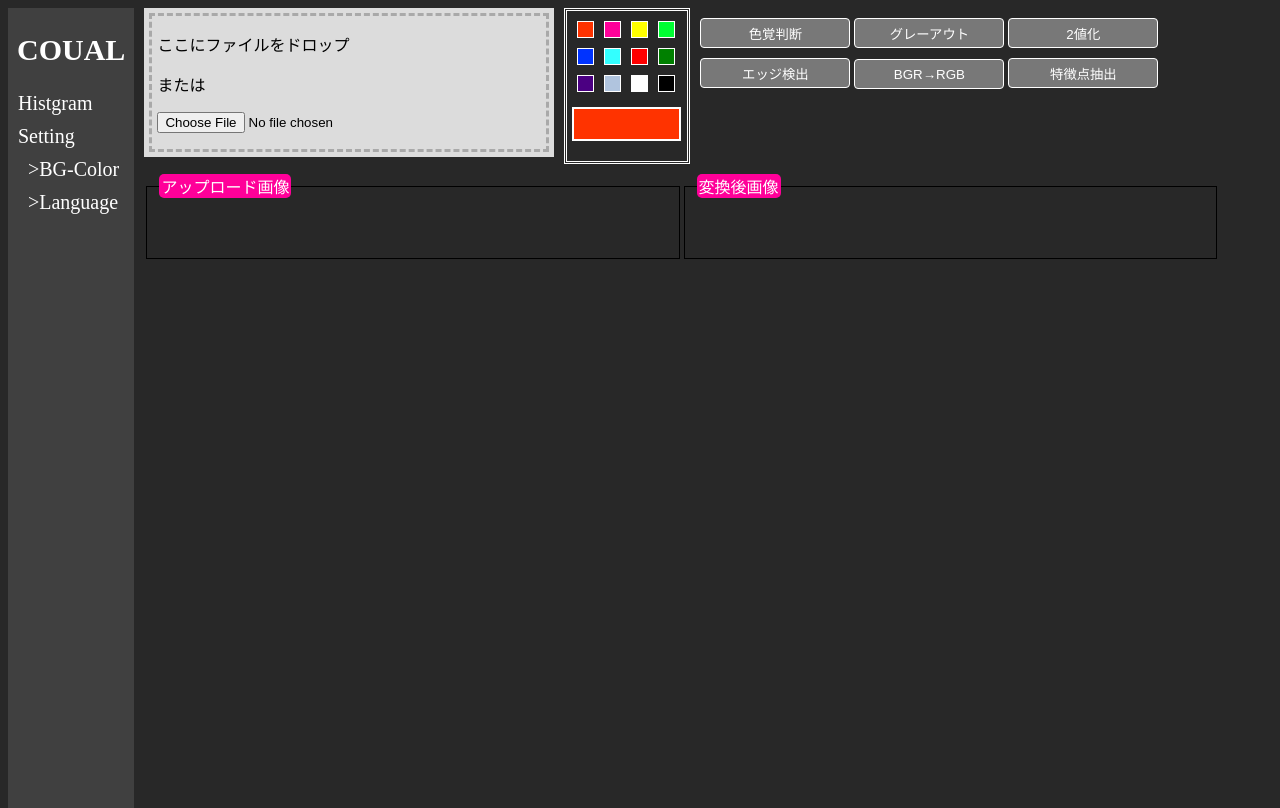
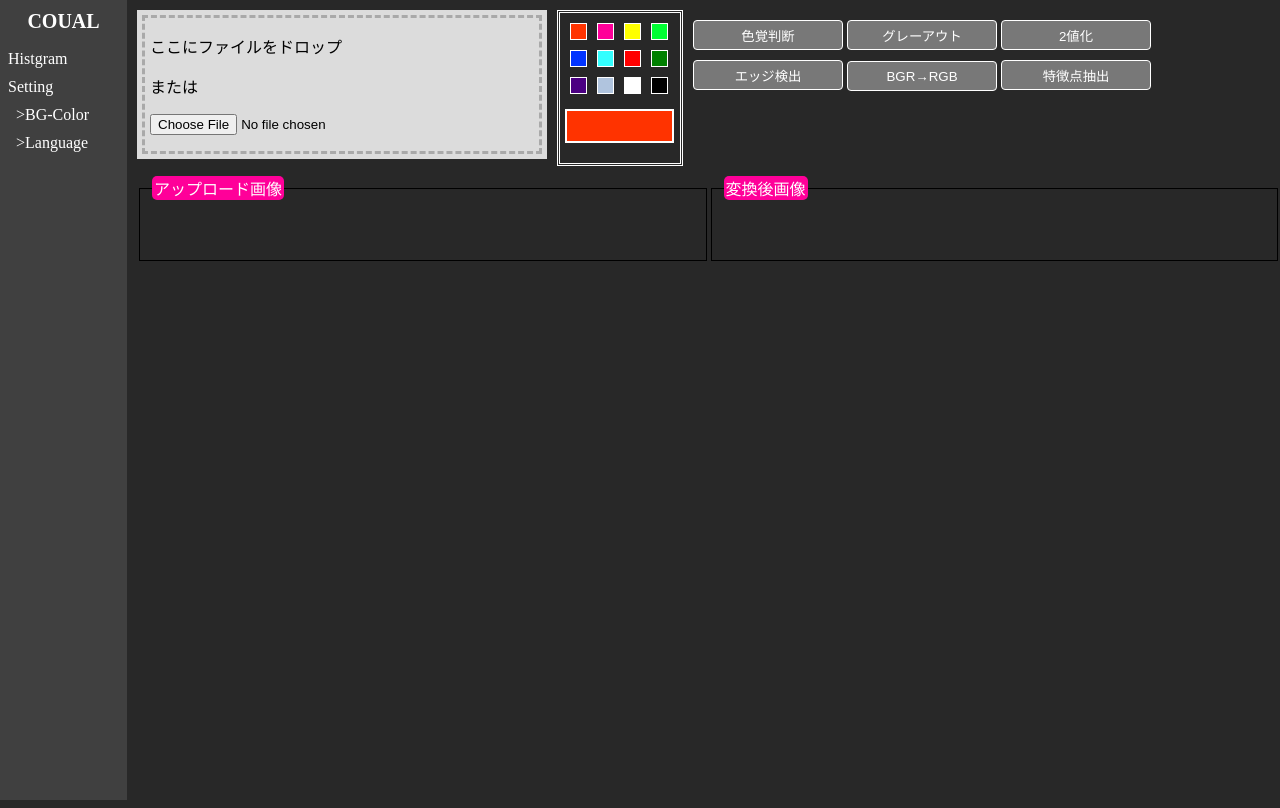
Before and after one commit to RKainuma/COUAL, a Flask app: page / in a window 1280 px wide. Run offline with Flask 2, Linux system fonts and the light colour scheme; parts of the project's set-up code (start-up, migrations or seed data) failed here and were passed over; some libraries are stand-ins or nearby versions.

Commit message:
sticky sidebar.

```diff
--- a/static/js/zoom.js
+++ b/static/js/zoom.js
@@ -1,15 +1,7 @@
 $(document).ready(function () {
-    $("#original").mousewheel(function (eo, delta, deltaX, deltaY) {
-        e.preventDefault();
-        var imageWidth = $("#original").width();
-        var imageHeight = $("#original").height();
-
-        if (deltaY < 0) {
-            $("#original").width(imageWidth + 50);
-            $("#original").css('height', imageHeight + (50 * imageHeight / imageWidth));
-        } else {
-            $("#original").width(imageWidth - 50);
-            $("#original").css('height', imageHeight + (-50 * imageHeight / imageWidth));
-        }
+    $(window).resize(function () {
+        $("html").height($("#main").height() + $("#original").height());
+        $("body").height($("#main").height() + $("#original").height());
+        $("#sidebar_div").height($("#main").height() + $("#original").height());
     });
 });
--- a/static/styles/main.css
+++ b/static/styles/main.css
@@ -5,24 +5,35 @@ html {
 body {
   background-color: #282828;
   height: 100%;
+  display: flex;
+  margin: 0px
 }
 
 main {
-  height: 100%;
+  padding-top: 10px;
+  width: 90%;
+}
+
+#sidebar_div {
+  width: 10%;
+  background: #404040;
+  margin-right: 10px;
 }
 
 #sidebar {
-  font-size: 20px;
-  width: 10%;
-  height: 100%;
-  margin-right: 10px;
-  float: left;
+  font-size: 16px;
   text-align: left;
   background: #404040;
   color: white;
+  position: sticky;
+  top: 0px;
+  height: 300px;
 }
 
 #brand-logo {
+  margin-top: 0px;
+  padding-top: 10px;
+  font-size: 20px;
   text-align: center;
 }
 
@@ -33,11 +44,6 @@ main {
 
 .sidebar_menu {
   margin-bottom: 10px;
-}
-
-#main_window {
-  float: left;
-  width: 85%;
 }
 
 /* image area css start */
--- a/templates/index.html
+++ b/templates/index.html
@@ -1,16 +1,8 @@
 {% extends "layout.html" %}
 
 {% block body %}
-<aside id="sidebar">
-    <h1 id="brand-logo">COUAL</h1>
-    <nav id="global-nav">
-        <div id="histogram" class="sidebar_menu can_click_sidebar_menu"> &ensp;Histgram</div>
-        <div class="sidebar_menu">&ensp;Setting</div>
-        <div class="sidebar_menu can_click_sidebar_menu">&ensp;&ensp;>BG-Color</div>
-        <div class="sidebar_menu can_click_sidebar_menu">&ensp;&ensp;>Language</div>
-    </nav>
-</aside>
 <div id="main_window">
+    <div id="main_head">
         <div id="drag-drop-cover-area">
             <div id="drag-drop-area">
                 <div class="drag-drop-inside">
@@ -44,7 +36,7 @@
         <button type=" button" id="canny" value="canny">エッジ検出</button>
         <button type=" button" id="BGR2RGB" value="BGR2RGB">BGR→RGB</button>
         <button type=" button" id="orbDetect" value="orbDetect">特徴点抽出</button>
-
+    </div>
     <div id="upload_img_area">
         <fieldset class="image_fieldset">
             <legend class="image_title">
--- a/templates/layout.html
+++ b/templates/layout.html
@@ -17,10 +17,22 @@
   <script type="text/javascript" src="static/js/analyzeImage.js"></script>
   <script type="text/javascript" src="static/js/sidebar.js"></script>
   <script type="text/javascript" src="static/js/maintenance.js"></script>
+  <script type="text/javascript" src="static/js/zoom.js"></script>
   <script src="https://cdnjs.cloudflare.com/ajax/libs/velocity/1.0.0/velocity.min.js"></script>
 </head>
 
 <body>
+  <div id="sidebar_div">
+    <aside id="sidebar">
+      <h1 id="brand-logo">COUAL</h1>
+      <nav id="global-nav">
+        <div id="histogram" class="sidebar_menu can_click_sidebar_menu"> &ensp;Histgram</div>
+        <div class="sidebar_menu">&ensp;Setting</div>
+        <div class="sidebar_menu can_click_sidebar_menu">&ensp;&ensp;>BG-Color</div>
+        <div class="sidebar_menu can_click_sidebar_menu">&ensp;&ensp;>Language</div>
+      </nav>
+    </aside>
+  </div>
   <main>
     {% block body %}{% endblock %}
   </main>
```
Lines whose indentation alone changed are shown as unchanged.
